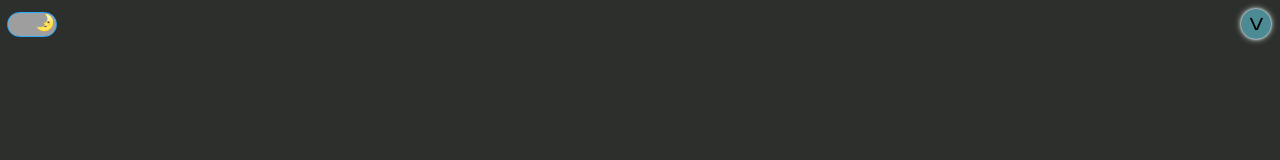
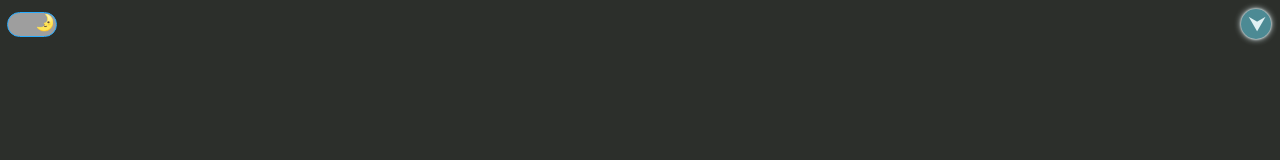
Before and after one commit to rohit-sde/brain-busters, a React (Vite) app: page / in a window 1280 px wide. Shown: the top 160 px of the page. Built offline with nearby package versions, Linux system fonts and the light colour scheme; grey boxes are pictures that could not be loaded; a web font is replaced by a local one.

Commit message:
added functionality on cross  button

```diff
--- a/src/App.css
+++ b/src/App.css
@@ -10,6 +10,6 @@
   display: flex;
   justify-content: space-between;
   align-items: center;
-  padding: 9px 9px 0px 7px;
+  padding: 9px 9px 4px 7px;
   /* border: 1px solid white; */
 }
--- a/src/Components/Modal/Modal.tsx
+++ b/src/Components/Modal/Modal.tsx
@@ -35,7 +35,9 @@ const Modal = ({ WinnerName = "", WinnerPic = "" }) => {
   return (
     <div className="Backdrop">
       <div className="Pop">
-        <div className="Header">✘</div>
+        <div className="Header" onClick={resetGame}>
+          ✘
+        </div>
         <div className="Main">
           <span className="Image">
             <img className="Pic" src={WinnerPic} alt="Winner Pic" />
--- a/src/Components/Timer/Timer.tsx
+++ b/src/Components/Timer/Timer.tsx
@@ -74,7 +74,7 @@ const Timer = ({ Size = 801 }: { Size?: number }) => {
     if (currentPlayerId !== null) {
       setMin(currentPlayer?.time.min); // Set the minutes to the current player's stored minutes
       setSec(currentPlayer?.time.sec); // Set the seconds to the current player's stored seconds
-      if (isPlayStart) {
+      if (isPlayStart && !isWin) {
         setIsRunning(true); // Start the timer
         return;
       }
--- a/src/Pages/GameBoard/Components/CardsEle/CardsEle.tsx
+++ b/src/Pages/GameBoard/Components/CardsEle/CardsEle.tsx
@@ -7,7 +7,7 @@ const CardsEle = () => {
   const isPlayStart = useSelector((val: gamestate) => val.Board.isPlayStart);
 
   const [cardType, setCardsType] = useState("ABC");
-  const typeOfCards = useSelector((v) => v.Board.Cards.TypeOfCards);
+  const typeOfCards = useSelector((v: gamestate) => v.Board.Cards.TypeOfCards);
   const dispatch = useDispatch();
   useEffect(() => {
     setCardsType(typeOfCards);
--- a/src/Theme/customThemer/CustomTheme.css
+++ b/src/Theme/customThemer/CustomTheme.css
@@ -22,23 +22,34 @@
 
 .arrow {
   /* height: 32px; */
+  position: relative;
   height: 100%;
   aspect-ratio: 1/1;
   border-radius: 16px;
   text-align: center;
   align-content: center;
   border: none;
+  /* background-color: transparent; */
   background-color: var(--primary-30);
-  font-size: 25px;
+  font-size: 21px;
+  color: var(--text-color);
   box-shadow: 0px 0px 2px 0.2px var(--text-color);
   transform: rotate(270deg);
   cursor: pointer;
   transition: all 0.4s;
 }
 
+/* .arrow::after {
+  content: "🎨";
+  position: absolute;
+  font-size: 32px;
+  bottom: -4px;
+  right: -8px;
+} */
+
 .arrow:hover {
   box-shadow: 0px 0px 8px 0.2px var(--text-color);
-  transform: rotate(300deg);
+  /* transform: rotate(300deg); */
 }
 
 .isExpanded {
--- a/src/Theme/customThemer/CustomTheme.tsx
+++ b/src/Theme/customThemer/CustomTheme.tsx
@@ -32,7 +32,7 @@ const CustomTheme = () => {
         className={`arrow ${isExpanded ? "isExpanded" : ""}`}
         onClick={() => setIsExpanded((p) => !p)}
       >
-        {"<"}
+        ⮜
       </button>
       {colors.colors.map((colors, i) => (
         <Circle
```
